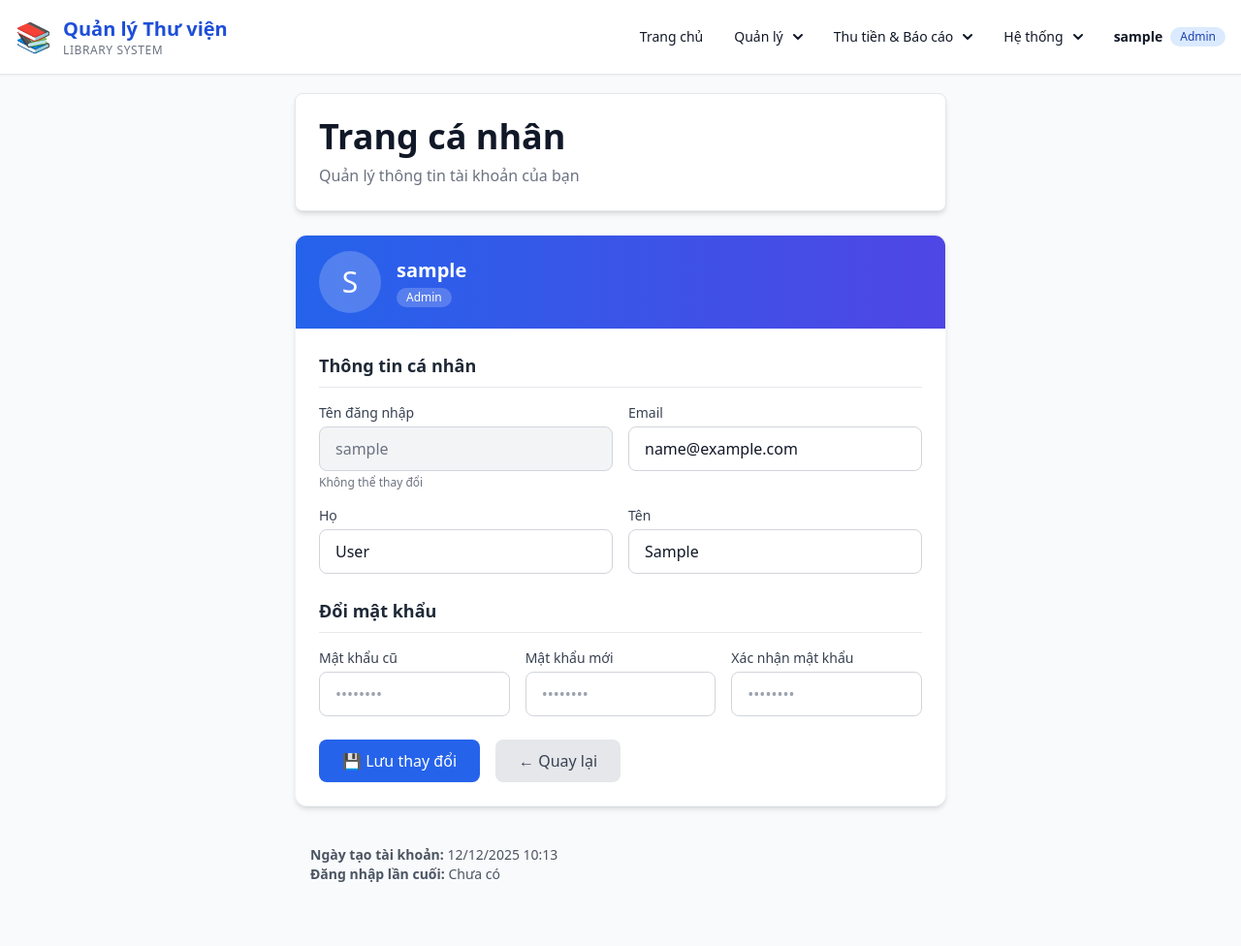
After one commit to WanThinnn/Library-Management-System, a Django app: page /profile/ in a window 1280 px wide. The commit adds this page. Shown: the whole page at 97% size. Run offline with Django 5.2, Linux system fonts and the light colour scheme; the visitor is signed in with stand-in values (Sample User, id 1); some libraries are stand-ins or nearby versions.

```diff
--- a/src/LibraryApp/urls.py
+++ b/src/LibraryApp/urls.py
@@ -14,6 +14,7 @@ urlpatterns = [
     path('user/create/', views.user_create_view, name='user_create'),
     path('user/<int:user_id>/edit/', views.user_edit_view, name='user_edit'),
     path('user/<int:user_id>/delete/', views.user_delete_view, name='user_delete'),
+    path('profile/', views.user_profile_view, name='user_profile'),
 
     # YC1: Lập thẻ độc giả
     path('reader/create/', views.reader_create_view, name='reader_create'),
--- a/src/LibraryApp/views.py
+++ b/src/LibraryApp/views.py
@@ -90,7 +90,62 @@ def logout_view(request):
         username = request.user.username
         logout(request)
         messages.success(request, f'Đã đăng xuất tài khoản {username}.')
-    return redirect('login')
+    return redirect('/')
+
+
+@login_required
+def user_profile_view(request):
+    """
+    Trang cá nhân của người dùng
+    Cho phép xem và cập nhật thông tin cá nhân
+    """
+    user = request.user
+
+    if request.method == 'POST':
+        # Cập nhật thông tin cơ bản
+        first_name = request.POST.get('first_name', '').strip()
+        last_name = request.POST.get('last_name', '').strip()
+        email = request.POST.get('email', '').strip()
+
+        # Validate email
+        if email and User.objects.filter(email=email).exclude(id=user.id).exists():
+            messages.error(request, 'Email đã được sử dụng bởi người dùng khác.')
+        else:
+            user.first_name = first_name
+            user.last_name = last_name
+            if email:
+                user.email = email
+            user.save()
+            messages.success(request, 'Cập nhật thông tin thành công!')
+
+        # Đổi mật khẩu nếu có
+        old_password = request.POST.get('old_password', '')
+        new_password = request.POST.get('new_password', '')
+        confirm_password = request.POST.get('confirm_password', '')
+
+        if old_password and new_password:
+            if not user.check_password(old_password):
+                messages.error(request, 'Mật khẩu cũ không đúng.')
+            elif new_password != confirm_password:
+                messages.error(request, 'Mật khẩu mới và xác nhận không khớp.')
+            elif len(new_password) < 6:
+                messages.error(request, 'Mật khẩu mới phải có ít nhất 6 ký tự.')
+            else:
+                user.set_password(new_password)
+                user.save()
+                # Re-login để giữ session
+                from django.contrib.auth import update_session_auth_hash
+                update_session_auth_hash(request, user)
+                messages.success(request, 'Đổi mật khẩu thành công!')
+
+        return redirect('user_profile')
+
+    context = {
+        'page_title': 'Trang cá nhân',
+        'profile_user': user,
+    }
+
+    return render(request, 'accounts/profile.html', context)
 
 
 # ==================== YC1: LẬP THẺ ĐỘC GIẢ ====================
--- /dev/null
+++ b/src/templates/Accounts/profile.html
@@ -0,0 +1,133 @@
+{% extends 'base.html' %}
+{% block title %}Trang cá nhân - {{ block.super }}{% endblock %}
+{% block content %}
+<div class="max-w-2xl mx-auto">
+  <!-- Header -->
+  {% comment %} <div class="mb-8">
+    <h1 class="text-3xl font-bold text-gray-900 dark:text-white mb-2">👤 Trang cá nhân</h1>
+    <p class="text-gray-600 dark:text-gray-400">Quản lý thông tin tài khoản của bạn</p>
+  </div> {% endcomment %}
+
+<div class="bg-white rounded-lg shadow-md border border-gray-200 mb-6">
+    <div class="p-6">
+        <h1 class="text-4xl font-bold text-gray-900 mb-2">
+            {{ page_title }}
+        </h1>
+
+        <p class="text-gray-500">Quản lý thông tin tài khoản của bạn</p>
+    </div>
+</div>
+
+  <!-- Messages -->
+  {% if messages %}
+    {% for message in messages %}
+      <div class="{% if message.tags == 'success' %}bg-green-50 border-green-500 text-green-700 dark:bg-green-900/30 dark:text-green-400{% elif message.tags == 'error' %}bg-red-50 border-red-500 text-red-700 dark:bg-red-900/30 dark:text-red-400{% else %}bg-blue-50 border-blue-500 text-blue-700{% endif %} border-l-4 p-4 rounded mb-6 flex justify-between items-start">
+        <div class="flex items-center gap-2">
+          {% if message.tags == 'success' %}✅{% elif message.tags == 'error' %}❌{% else %}ℹ️{% endif %}
+          <span>{{ message }}</span>
+        </div>
+        <button type="button" onclick="this.parentElement.remove()" class="text-current opacity-50 hover:opacity-100 text-lg leading-none">×</button>
+      </div>
+    {% endfor %}
+  {% endif %}
+
+  <!-- User Info Card -->
+  <div class="bg-white dark:bg-gray-800 rounded-xl shadow-md border border-gray-100 dark:border-gray-700 overflow-hidden mb-6">
+    <div class="bg-gradient-to-r from-blue-600 to-indigo-600 text-white px-6 py-4">
+      <div class="flex items-center gap-4">
+        <div class="w-16 h-16 bg-white/20 rounded-full flex items-center justify-center text-3xl">
+          {{ profile_user.username|slice:":1"|upper }}
+        </div>
+        <div>
+          <h2 class="text-xl font-bold">{{ profile_user.username }}</h2>
+          <div class="flex gap-2 mt-1">
+            {% if profile_user.is_superuser %}
+              <span class="bg-white/20 text-white text-xs font-medium px-2.5 py-0.5 rounded-full">Admin</span>
+            {% elif profile_user.is_staff %}
+              <span class="bg-white/20 text-white text-xs font-medium px-2.5 py-0.5 rounded-full">Staff</span>
+            {% endif %}
+          </div>
+        </div>
+      </div>
+    </div>
+
+    <form method="post" class="p-6">
+      {% csrf_token %}
+
+      <h3 class="text-lg font-semibold text-gray-800 dark:text-white mb-4 border-b pb-2 dark:border-gray-600">Thông tin cá nhân</h3>
+
+      <div class="grid grid-cols-1 md:grid-cols-2 gap-4 mb-6">
+        <div>
+          <label class="block text-sm font-medium text-gray-700 dark:text-gray-300 mb-1">Tên đăng nhập</label>
+          <input type="text" value="{{ profile_user.username }}" disabled
+            class="w-full px-4 py-2.5 bg-gray-100 dark:bg-gray-700 border border-gray-300 dark:border-gray-600 rounded-lg text-gray-500 dark:text-gray-400 cursor-not-allowed">
+          <p class="text-xs text-gray-500 mt-1">Không thể thay đổi</p>
+        </div>
+
+        <div>
+          <label class="block text-sm font-medium text-gray-700 dark:text-gray-300 mb-1">Email</label>
+          <input type="email" name="email" value="{{ profile_user.email|default:'' }}"
+            class="w-full px-4 py-2.5 border border-gray-300 dark:border-gray-600 dark:bg-gray-700 dark:text-white rounded-lg focus:ring-2 focus:ring-blue-500 focus:border-transparent transition-colors"
+            placeholder="email@example.com">
+        </div>
+
+        <div>
+          <label class="block text-sm font-medium text-gray-700 dark:text-gray-300 mb-1">Họ</label>
+          <input type="text" name="last_name" value="{{ profile_user.last_name|default:'' }}"
+            class="w-full px-4 py-2.5 border border-gray-300 dark:border-gray-600 dark:bg-gray-700 dark:text-white rounded-lg focus:ring-2 focus:ring-blue-500 focus:border-transparent transition-colors"
+            placeholder="Nguyễn">
+        </div>
+
+        <div>
+          <label class="block text-sm font-medium text-gray-700 dark:text-gray-300 mb-1">Tên</label>
+          <input type="text" name="first_name" value="{{ profile_user.first_name|default:'' }}"
+            class="w-full px-4 py-2.5 border border-gray-300 dark:border-gray-600 dark:bg-gray-700 dark:text-white rounded-lg focus:ring-2 focus:ring-blue-500 focus:border-transparent transition-colors"
+            placeholder="Văn A">
+        </div>
+      </div>
+
+      <h3 class="text-lg font-semibold text-gray-800 dark:text-white mb-4 border-b pb-2 dark:border-gray-600">Đổi mật khẩu</h3>
+
+      <div class="grid grid-cols-1 md:grid-cols-3 gap-4 mb-6">
+        <div>
+          <label class="block text-sm font-medium text-gray-700 dark:text-gray-300 mb-1">Mật khẩu cũ</label>
+          <input type="password" name="old_password"
+            class="w-full px-4 py-2.5 border border-gray-300 dark:border-gray-600 dark:bg-gray-700 dark:text-white rounded-lg focus:ring-2 focus:ring-blue-500 focus:border-transparent transition-colors"
+            placeholder="••••••••">
+        </div>
+
+        <div>
+          <label class="block text-sm font-medium text-gray-700 dark:text-gray-300 mb-1">Mật khẩu mới</label>
+          <input type="password" name="new_password"
+            class="w-full px-4 py-2.5 border border-gray-300 dark:border-gray-600 dark:bg-gray-700 dark:text-white rounded-lg focus:ring-2 focus:ring-blue-500 focus:border-transparent transition-colors"
+            placeholder="••••••••">
+        </div>
+
+        <div>
+          <label class="block text-sm font-medium text-gray-700 dark:text-gray-300 mb-1">Xác nhận mật khẩu</label>
+          <input type="password" name="confirm_password"
+            class="w-full px-4 py-2.5 border border-gray-300 dark:border-gray-600 dark:bg-gray-700 dark:text-white rounded-lg focus:ring-2 focus:ring-blue-500 focus:border-transparent transition-colors"
+            placeholder="••••••••">
+        </div>
+      </div>
+
+      <div class="flex gap-4">
+        <button type="submit"
+          class="bg-blue-600 hover:bg-blue-700 text-white font-medium py-2.5 px-6 rounded-lg transition-colors">
+          💾 Lưu thay đổi
+        </button>
+        <a href="{% url 'home' %}"
+          class="bg-gray-200 hover:bg-gray-300 dark:bg-gray-700 dark:hover:bg-gray-600 text-gray-700 dark:text-gray-200 font-medium py-2.5 px-6 rounded-lg transition-colors">
+          ← Quay lại
+        </a>
+      </div>
+    </form>
+  </div>
+
+  <!-- Account Info -->
+  <div class="bg-gray-50 dark:bg-gray-800 rounded-lg p-4 text-sm text-gray-600 dark:text-gray-400">
+    <p><strong>Ngày tạo tài khoản:</strong> {{ profile_user.date_joined|date:"d/m/Y H:i" }}</p>
+    <p><strong>Đăng nhập lần cuối:</strong> {{ profile_user.last_login|date:"d/m/Y H:i"|default:"Chưa có" }}</p>
+  </div>
+</div>
+{% endblock %}
--- a/src/theme/templates/base.html
+++ b/src/theme/templates/base.html
@@ -1,6 +1,6 @@
 {% load tailwind_tags %} {% load static %}
 <!DOCTYPE html>
-<html lang="vi">
+<html lang="vi" class="">
   <head>
     <meta charset="UTF-8" />
     <meta name="viewport" content="width=device-width, initial-scale=1.0" />
@@ -8,10 +8,10 @@
     {% tailwind_css %} {% block extra_css %}{% endblock %}
   </head>
   <body
-    class="bg-gray-50 min-h-screen flex flex-col font-sans text-gray-900 antialiased"
+    class="bg-gray-50 dark:bg-gray-900 min-h-screen flex flex-col font-sans text-gray-900 dark:text-gray-100 antialiased transition-colors duration-200"
   >
     <nav
-      class="bg-white border-b border-gray-200 fixed w-full z-40 top-0 start-0 shadow-sm"
+      class="bg-white dark:bg-gray-800 border-b border-gray-200 dark:border-gray-700 fixed w-full z-40 top-0 start-0 shadow-sm"
     >
       <div
         class="max-w-screen-xl flex flex-wrap items-center justify-between mx-auto p-4"
@@ -319,14 +319,32 @@
                 >{% endif %}
               </button>
               <div
-                class="z-10 hidden font-normal bg-white divide-y divide-gray-100 rounded-lg shadow w-44 group-hover:block peer-focus:block hover:block absolute top-full md:right-0 md:left-auto mt-1 border border-gray-100"
+                class="dropdown-menu z-10 hidden font-normal bg-white divide-y divide-gray-100 rounded-lg shadow w-52 absolute top-full md:right-0 md:left-auto mt-1 border border-gray-100 dark:bg-gray-800 dark:border-gray-700 dark:divide-gray-600"
               >
-                <ul class="py-2 text-gray-700">
+                <ul class="py-2 text-gray-700 dark:text-gray-200">
+                  <li>
+                    <a
+                      href="{% url 'user_profile' %}"
+                      class="flex items-center gap-2 px-4 py-2 hover:bg-gray-50 dark:hover:bg-gray-700"
+                      >👤 Trang cá nhân</a
+                    >
+                  </li>
+                  <li>
+                    <button
+                      id="darkModeToggle"
+                      class="flex items-center gap-2 w-full px-4 py-2 text-left hover:bg-gray-50 dark:hover:bg-gray-700"
+                    >
+                      <span id="darkModeIcon">🌙</span>
+                      <span id="darkModeText">Chế độ tối</span>
+                    </button>
+                  </li>
+                </ul>
+                <ul class="py-2">
                   <li>
                     <a
                       href="{% url 'logout' %}"
-                      class="block px-4 py-2 text-red-600 hover:bg-red-50"
-                      >Đăng xuất</a
+                      class="flex items-center gap-2 px-4 py-2 text-red-600 hover:bg-red-50 dark:text-red-400 dark:hover:bg-red-900/20"
+                      >🚪 Đăng xuất</a
                     >
                   </li>
                 </ul>
@@ -358,12 +376,81 @@
       </div>
     </div>
     <script>
+      // Mobile navbar toggle
       document
         .getElementById("navbar-toggle-btn")
         .addEventListener("click", function () {
           var target = document.getElementById("navbar-default");
           target.classList.toggle("hidden");
         });
+
+      // Dropdown menus with timeout
+      document.querySelectorAll('.relative.group').forEach(dropdown => {
+        const menu = dropdown.querySelector('.dropdown-menu') || dropdown.querySelector('[class*="hidden"][class*="absolute"]');
+        if (!menu) return;
+
+        let timeout;
+
+        dropdown.addEventListener('mouseenter', () => {
+          clearTimeout(timeout);
+          menu.classList.remove('hidden');
+        });
+
+        dropdown.addEventListener('mouseleave', () => {
+          timeout = setTimeout(() => {
+            menu.classList.add('hidden');
+          }, 300); // 300ms delay before hiding
+        });
+
+        // Keep menu open when hovering over it
+        menu.addEventListener('mouseenter', () => {
+          clearTimeout(timeout);
+        });
+
+        menu.addEventListener('mouseleave', () => {
+          timeout = setTimeout(() => {
+            menu.classList.add('hidden');
+          }, 300);
+        });
+      });
+
+      // Dark Mode Toggle
+      const darkModeToggle = document.getElementById('darkModeToggle');
+      const darkModeIcon = document.getElementById('darkModeIcon');
+      const darkModeText = document.getElementById('darkModeText');
+      const html = document.documentElement;
+
+      // Check for saved preference or system preference
+      function initDarkMode() {
+        const savedMode = localStorage.getItem('darkMode');
+        if (savedMode === 'dark' || (!savedMode && window.matchMedia('(prefers-color-scheme: dark)').matches)) {
+          html.classList.add('dark');
+          updateDarkModeUI(true);
+        } else {
+          html.classList.remove('dark');
+          updateDarkModeUI(false);
+        }
+      }
+
+      function updateDarkModeUI(isDark) {
+        if (darkModeIcon && darkModeText) {
+          darkModeIcon.textContent = isDark ? '☀️' : '🌙';
+          darkModeText.textContent = isDark ? 'Chế độ sáng' : 'Chế độ tối';
+        }
+      }
+
+      function toggleDarkMode() {
+        const isDark = html.classList.toggle('dark');
+        localStorage.setItem('darkMode', isDark ? 'dark' : 'light');
+        updateDarkModeUI(isDark);
+      }
+
+      if (darkModeToggle) {
+        darkModeToggle.addEventListener('click', toggleDarkMode);
+      }
+
+      // Initialize dark mode on page load
+      initDarkMode();
     </script>
     <script src="{% static 'js/main.js' %}"></script>
     {% block extra_js %}{% endblock %}
```
Also changed, not shown: src/templates/app/books/book_search.html (+18 -16 lines), src/templates/app/borrowing/borrow_book.html (+10 -6 lines), src/templates/app/borrowing/borrow_book_list.html (+11 -6 lines), src/templates/app/borrowing/return_book.html (+10 -5 lines), src/templates/app/borrowing/return_book_list.html (+17 -10 lines), src/static/js/base.js (added).
